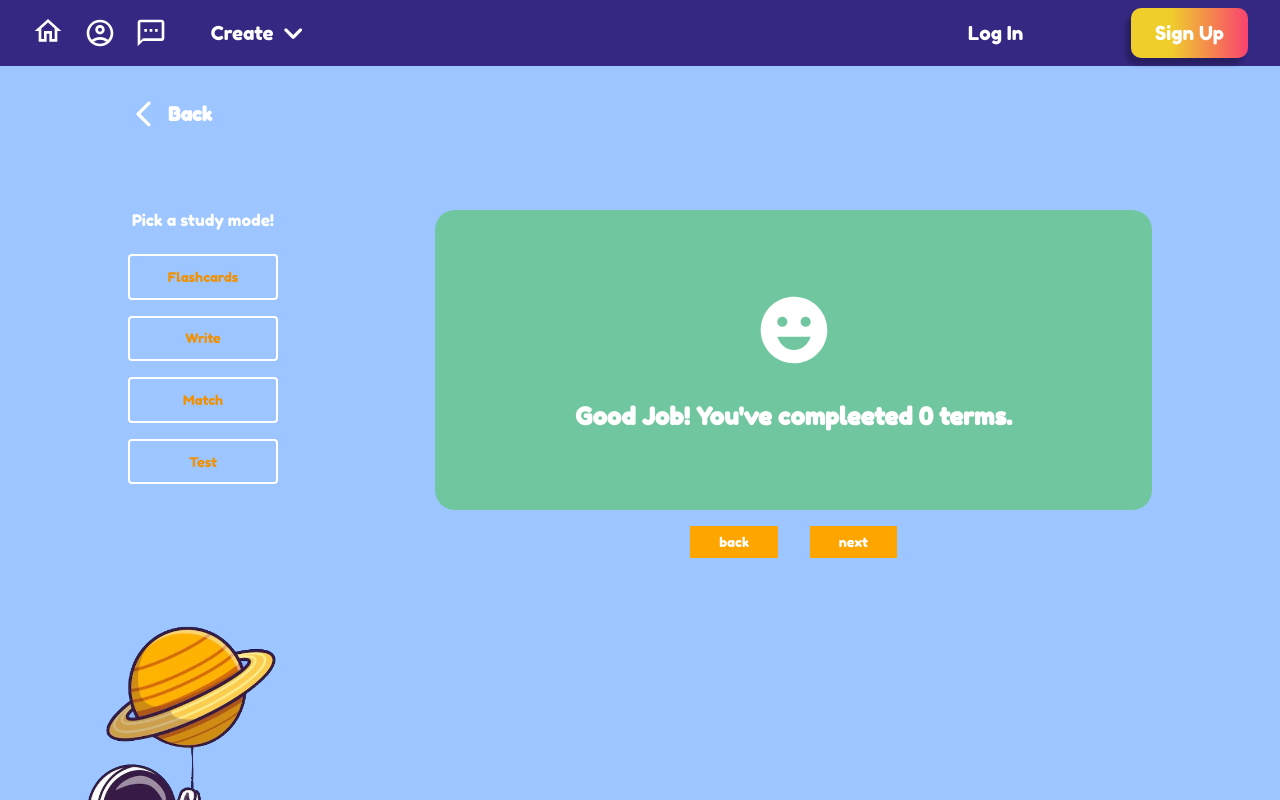
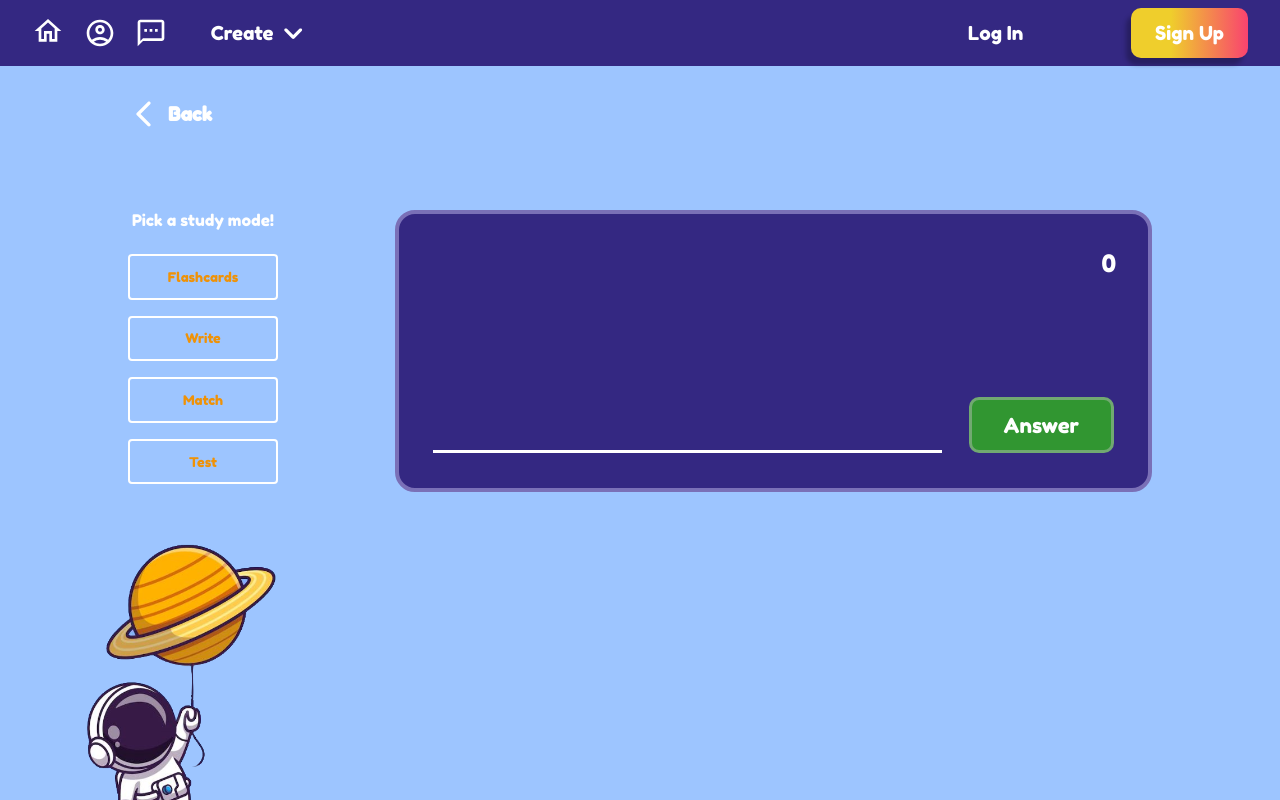
Before and after one commit to shakana0/Quiz-app, a React (Create React App) app in the folder client/: page /single-quiz/1 in a window 1280 px wide. Shown: the top 800 px of the page. Built offline with nearby package versions, Linux system fonts and the light colour scheme; a web font is replaced by a local one.

Commit message:
started w Write.

```diff
--- a/client/src/components/styles/SingleQuiz.styled.tsx
+++ b/client/src/components/styles/SingleQuiz.styled.tsx
@@ -4,7 +4,7 @@ import styled from "styled-components";
 export const SingleQuizViewStyling = styled.div`
   background-color: #9dc5ff;
 
-    padding-top: 2rem;
+  padding-top: 2rem;
 
   .back-btn {
     background-color: transparent;
@@ -58,11 +58,12 @@ export const SingleQuizViewStyling = styled.div`
         }
       }
     }
-    .quiz-cintainer {
+
+    /* FlashCards */
+    .quiz-container {
       display: flex;
       flex-direction: column;
       width: 70%;
-
       .card-container {
         width: 100%;
       }
@@ -95,12 +96,12 @@ export const SingleQuizViewStyling = styled.div`
 
         button {
           margin: 0 1rem;
-          padding: .5rem 1.8rem;
+          padding: 0.5rem 1.8rem;
           background-color: orange;
           border: none;
         }
       }
-      .compleeted{
+      .compleeted {
         width: 100%;
         height: 300px;
         background-color: #47c74785;
@@ -110,12 +111,67 @@ export const SingleQuizViewStyling = styled.div`
         justify-content: center;
         border-radius: 20px;
 
-        .emoji-icon{
+        .emoji-icon {
           fill: white;
           font-size: 5rem;
           margin-bottom: 2rem;
         }
       }
     }
+
+    /* Write */
+    .write-container {
+      width: 70%;
+      display: flex;
+      flex-direction: column;
+      justify-content: space-around;
+      align-items: center;
+      padding: 1rem;
+      border: 4px solid #7a70b7;
+      border-radius: 20px;
+      background-color: #342882;
+      .points {
+        align-self: flex-end;
+        margin: 0 1rem 1rem 0;
+        font-size: 1.5rem;
+      }
+      section {
+        width: 95%;
+        border-bottom: 3px solid white;
+        padding-bottom: 1rem;
+        p {
+          font-size: 1.2rem;
+          line-height: 32px;
+        }
+      }
+      div {
+        display: flex;
+        align-items: center;
+        justify-content: space-between;
+        width: 95%;
+        height: 50%;
+        input {
+          padding: 0.3rem 1rem;
+          width: 70%;
+          height: 50%;
+          align-self: flex-end;
+          background-color: transparent;
+          font-size: 1.5rem;
+          border: none;
+          border-bottom: 3px solid white;
+          &:focus {
+            outline: none;
+          }
+        }
+        button {
+          padding: 0.8rem 2rem;
+          border: 3px solid #71a971;
+          border-radius: 10px;
+          align-self: flex-end;
+          background-color: #319631;
+          font-size: 1.3rem;
+        }
+      }
+    }
   }
 `;
--- a/client/src/features/Modal/AuthModal.tsx
+++ b/client/src/features/Modal/AuthModal.tsx
@@ -156,7 +156,6 @@ export const Modal = () => {
   };
 
   const sendCredentials = () => {
-    console.log("you have made it :)");
     //api.postUser(credentials);
     dispatch(setLogInSuccess(true));
     dispatch(toggleModalState({ showModal: false, modalType: "" }));
--- a/client/src/features/singleQuiz/SingleQuizView.tsx
+++ b/client/src/features/singleQuiz/SingleQuizView.tsx
@@ -5,7 +5,9 @@ import ArrowBackIosRoundedIcon from "@mui/icons-material/ArrowBackIosRounded";
 import { useDispatch, useSelector } from "react-redux";
 import { useParams } from "react-router";
 import { setCurrentQuiz } from "./QuizSlice";
-import { FlashCards } from "./FlashCards";
+import { FlashCards } from "./games/FlashCards";
+import { Write } from "./games/Write";
+
 
 export const SingleQuizView = () => {
   const disptach = useDispatch();
@@ -43,7 +45,8 @@ export const SingleQuizView = () => {
           <button>Match</button>
           <button>Test</button>
         </div>
-        <FlashCards />
+        {/* <FlashCards /> */}
+        <Write/>
       </section>
       <img
         src={require("../../assets/img/astronaut-going-up.png")}
--- a/client/src/features/singleQuiz/FlashCards.tsx
+++ b/client/src/features/singleQuiz/games/FlashCards.tsx
@@ -45,7 +45,7 @@ export const FlashCards = () => {
   };
 
   return (
-    <div className="quiz-cintainer">
+    <div className="quiz-container">
       <>
         {renderCards()}
         <div className="pagination-btns">
--- /dev/null
+++ b/client/src/features/singleQuiz/games/Write.tsx
@@ -0,0 +1,60 @@
+import React, { useRef, useState } from "react";
+import { useSelector } from "react-redux";
+
+export const Write = () => {
+  const ref = useRef<HTMLInputElement>(null);
+  const { currentQuiz } = useSelector((state: any) => state.quiz);
+  const [guessedTerm, setGuessedTerm] = useState("");
+  const [points, setPoints] = useState(0);
+  const [index, setIndex] = useState(1);
+
+  const renderDefinition = () => {
+    if (currentQuiz.questions.length) {
+      let quiz = [];
+      quiz = currentQuiz.questions.filter(
+        (question: any) => question.id === index
+      );
+      return (
+        <section>
+          <p>{quiz[0].definition}</p>
+        </section>
+      );
+    }
+  };
+  const checkAnwser = () => {
+    if (
+      currentQuiz.questions.find(
+        (term: any) => term.term.toLowerCase() === guessedTerm
+        && index < currentQuiz.questions.length
+      )
+    ) {
+      console.log("rätt :))");
+      setPoints((prev) => prev + 1);
+      setIndex((prev) => prev + 1);
+      if (ref.current != null) {
+        ref.current.value = "";
+      }
+      renderDefinition();
+    } else {
+      console.log("feeel :(");
+    }
+  };
+  return (
+    <div className="write-container">
+      <>
+        <p className="points">{points}</p>
+        {renderDefinition()}
+        <div>
+          <input
+            ref={ref}
+            type="text"
+            onChange={(event) => {
+              setGuessedTerm(event?.target.value);
+            }}
+          />
+          <button onClick={checkAnwser}>Answer</button>
+        </div>
+      </>
+    </div>
+  );
+};
```
Also changed, not shown: client/src/features/singleQuiz/Write.tsx (deleted, +0 -14 lines).
